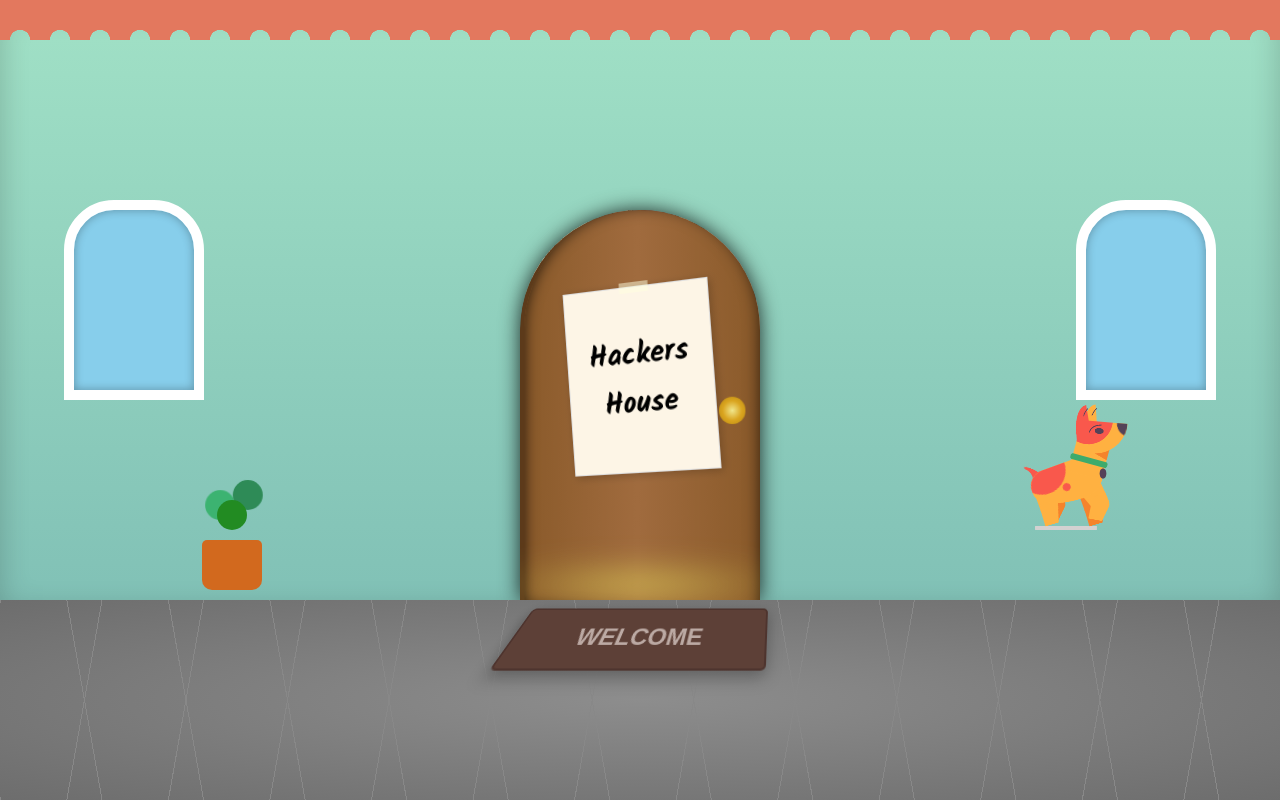
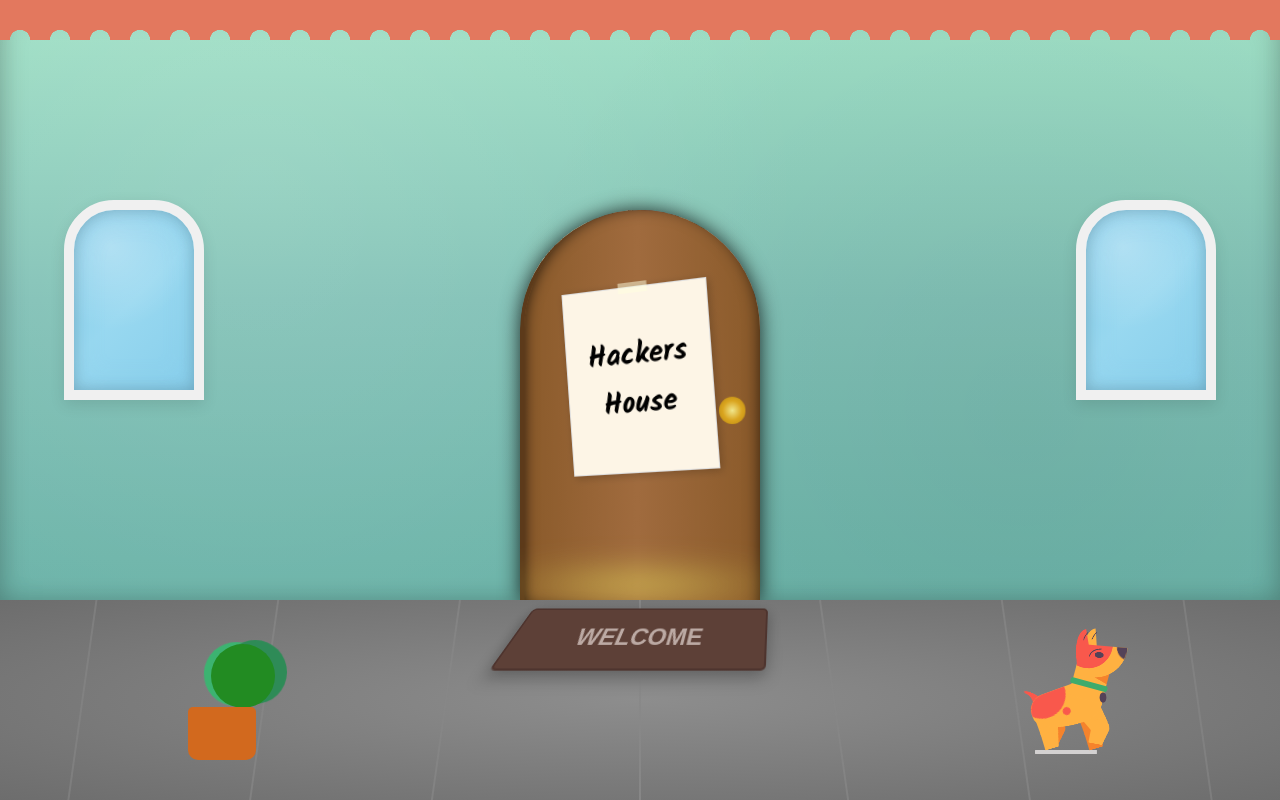
Before and after one commit to togethered/hackers-house, a plain HTML site: page index.html in a window 1280 px wide. Drawn offline with Linux system fonts and the light colour scheme.

Commit message:
major fixes

```diff
--- a/index.html
+++ b/index.html
@@ -25,6 +25,9 @@
                 </div>
             </a>
             <div class="window right-window"></div>
+        </div>
+        <div class="floor">
+            <div class="doormat">WELCOME</div>
             <div class="plant">
                 <span class="leaf leaf1"></span>
                 <span class="leaf leaf2"></span>
@@ -97,9 +100,6 @@
                 </div>
             </div>
         </div>
-        <div class="floor">
-            <div class="doormat">WELCOME</div>
-        </div>
         <div class="speech-bubble">are you coming in?</div>
     </div>
 </body>
--- a/style.css
+++ b/style.css
@@ -12,14 +12,18 @@
     height: 100%;
     display: flex;
     flex-direction: column;
-}.wall {
+}:root { --door-w: 240px; --gap: calc(var(--door-w) * 0.75); }
+.wall {
     flex: 3;
-    background: linear-gradient(to bottom, #a1e1c6, #81c1b6);
+    background:
+        radial-gradient(circle at 20% 30%, rgba(255,255,255,0.1) 0%, transparent 50%),
+        radial-gradient(circle at 80% 70%, rgba(0,0,0,0.05) 0%, transparent 50%),
+        linear-gradient(to bottom, #a1e1c6, #81c1b6, #6bb3a8);
     display: flex;
     justify-content: center;
     align-items: flex-end;
     position: relative;
-    box-shadow: inset 0 10px 30px rgba(0,0,0,0.2);
+    box-shadow: inset 0 10px 30px rgba(0,0,0,0.2), inset 0 -5px 20px rgba(0,0,0,0.1);
 }.wall::before {
     content: '';
     position: absolute;
@@ -34,14 +38,48 @@
     flex: 1;
     background-color: #7d7d7d; /* Lighter asphalt gray */
     background-image:
-        repeating-linear-gradient(80deg, #888, #888 1px, transparent 1px, transparent 100px),
-        repeating-linear-gradient(100deg, #888, #888 1px, transparent 1px, transparent 100px),
+        linear-gradient(to right, rgba(136,136,136,0.9) 0 2px, transparent 2px),
         radial-gradient(ellipse at center, #8d8d8d, #6d6d6d);
+    background-size: 2px 100%, auto;
+    background-position: center top, center;
+    background-repeat: no-repeat, no-repeat;
     display: flex;
     justify-content: center;
     align-items: flex-start;
     position: relative;
-}.door-frame {
+    overflow: hidden;
+}
+
+.floor::before {
+    content: '';
+    position: absolute;
+    top: 0;
+    left: calc(50% - var(--gap));
+    width: 2px;
+    height: 140%;
+    background-color: rgba(136,136,136,0.7);
+    transform-origin: top center;
+    transform: translateX(-50%) rotate(8deg);
+    box-shadow:
+        calc(-1 * var(--gap)) 0 0 0 rgba(136,136,136,0.7),
+        calc(-2 * var(--gap)) 0 0 0 rgba(136,136,136,0.6);
+}
+
+.floor::after {
+    content: '';
+    position: absolute;
+    top: 0;
+    left: calc(50% + var(--gap));
+    width: 2px;
+    height: 140%;
+    background-color: rgba(136,136,136,0.7);
+    transform-origin: top center;
+    transform: translateX(-50%) rotate(-8deg);
+    box-shadow:
+        calc(1 * var(--gap)) 0 0 0 rgba(136,136,136,0.7),
+        calc(2 * var(--gap)) 0 0 0 rgba(136,136,136,0.6);
+}
+.door-frame {
     position: relative;
     width: 240px;
     height: 390px;
@@ -117,7 +155,7 @@
     transform: rotate(-5deg) translateZ(15px);
     position: absolute;
     top: 20%;
-    transform-origin: top center;
+    transform-origin: 50% 0%;
     animation: paper-sway 6s infinite ease-in-out;
     transition: transform 0.3s ease;
     border: 1px solid #ddd;
@@ -128,7 +166,7 @@
         transform: rotate(-5deg) rotateZ(0deg) translateZ(15px);
     }
     50% {
-        transform: rotate(-5deg) rotateZ(2.5deg) translateX(5px) translateZ(15px);
+        transform: rotate(-5deg) rotateZ(2.5deg) translateZ(15px);
     }
 }.tape {
     position: absolute;
@@ -170,7 +208,7 @@
     box-shadow: 0 5px 15px rgba(0,0,0,0.3);
 }.speech-bubble {
     position: absolute;
-    bottom: 110px; /* Positioned above the dog */
+    bottom: 170px; /* Raised to align with dog top */
     right: 16%; /* Aligned better with the dog */
     width: 150px;
     padding: 15px;
@@ -207,41 +245,62 @@
     z-index: 1;
     width: 120px;
     height: 180px;
-    background-color: #87ceeb;
-    border: 10px solid white;
+    background:
+        radial-gradient(circle at 30% 20%, rgba(255,255,255,0.3) 0%, transparent 50%),
+        linear-gradient(135deg, #87ceeb, #98d8f0, #87ceeb);
+    border: 10px solid #f0f0f0;
     border-top-left-radius: 50px;
     border-top-right-radius: 50px;
     bottom: 200px;
-    box-shadow: inset 0 0 10px rgba(0,0,0,0.3);
+    box-shadow:
+        inset 0 0 15px rgba(0,0,0,0.2),
+        inset 0 0 30px rgba(135,206,235,0.3),
+        0 5px 15px rgba(0,0,0,0.1);
 }.left-window { left: 5%; }
 .right-window { right: 5%; }.plant {
     position: absolute;
     z-index: 2;
-    bottom: 10px;
+    top: 50%;
     left: 15%;
-    width: 80px;
-    height: 120px;
+    transform: translateY(-50%);
+    width: 4vw;
+    height: 12vh;
+    min-width: 60px;
+    min-height: 120px;
+    max-width: 100px;
+    max-height: 200px;
 }.plant::after {
     content: ''; /* Pot */
     position: absolute;
     bottom: 0;
     left: 50%;
     transform: translateX(-50%);
-    width: 60px;
-    height: 50px;
+    width: calc(75% * 1.5);
+    height: calc(28% * 1.5);
+    min-width: 68px;
+    min-height: 53px;
+    max-width: 113px;
+    max-height: 83px;
     background-color: #d2691e;
     border-radius: 5px 5px 10px 10px;
-}.leaf {
+}
+.leaf {
     position: absolute;
-    width: 30px;
-    height: 30px;
+    width: 5vw;
+    height: 5vw;
+    min-width: 40px;
+    min-height: 40px;
+    max-width: 70px;
+    max-height: 70px;
     background-color: #2e8b57;
     border-radius: 50%;
     transform-origin: bottom center;
     animation: leaf-sway 4s infinite ease-in-out;
-}.leaf1 { top: 20px; left: 10px; background-color: #3cb371; animation-delay: 0s; }
-.leaf2 { top: 10px; left: 40px; animation-delay: 0.5s; }
-.leaf3 { top: 30px; left: 25px; background-color: #228b22; animation-delay: 1s; }@keyframes leaf-sway {
+    bottom: calc(28% * 1.5); /* sit on top rim of the pot */
+}
+.leaf1 { bottom: calc(28% * 1.5 + 4px); left: 12.5%; background-color: #3cb371; animation-delay: 0s; }
+.leaf2 { bottom: calc(28% * 1.5 + 6px); left: 50%; animation-delay: 0.5s; }
+.leaf3 { bottom: calc(28% * 1.5 + 2px); left: 31%; background-color: #228b22; animation-delay: 1s; }@keyframes leaf-sway {
     0%, 100% {
         transform: rotate(0deg) translateX(0);
     }
@@ -273,7 +332,7 @@
     --easing: cubic-bezier(.5, 0, .5, 1);
     --stagger: calc(-1 * var(--semi-duration) / 2);
 }.dog {
-    z-index: 1;
+    z-index: 10;
     height: 300px;
     width: 300px;
     display: flex;
@@ -281,8 +340,8 @@
     align-items: center;
     position: absolute;
     right: 5%;
-    bottom: -6%;
-    transform: scale(0.4);
+    top: 55%;
+    transform: translateY(-50%) scale(0.4);
 }
 .dog * {
     position: absolute;
@@ -741,10 +800,12 @@
 }/* Media Queries */
 @media (max-width: 600px) {
     .door-container { width: 180px; height: 292.5px; }
+    :root { --door-w: 180px; --gap: calc(var(--door-w) * 0.75); }
     .doormat { width: 200px; height: 50px; font-size: 1.2rem; }
     .note .handwritten { font-size: 0.7rem; }
     .speech-bubble { width: 120px; padding: 10px; font-size: 0.8rem; }
     .window { display: none; }
-    .plant { left: 1%; width: 60px; height: 100px; }
-    .dog { right: 1%; transform: scale(0.3); }
+    .plant { left: 10%; top: 50%; transform: translateY(-50%); width: 3vw; height: 10vh; min-width: 50px; min-height: 80px; }
+    .plant .leaf { width: 2vw; height: 2vw; min-width: 15px; min-height: 15px; }
+    .dog { right: 1%; top: 50%; transform: translateY(-50%) scale(0.3); }
 }
```
Also changed, not shown: 1 other file.
